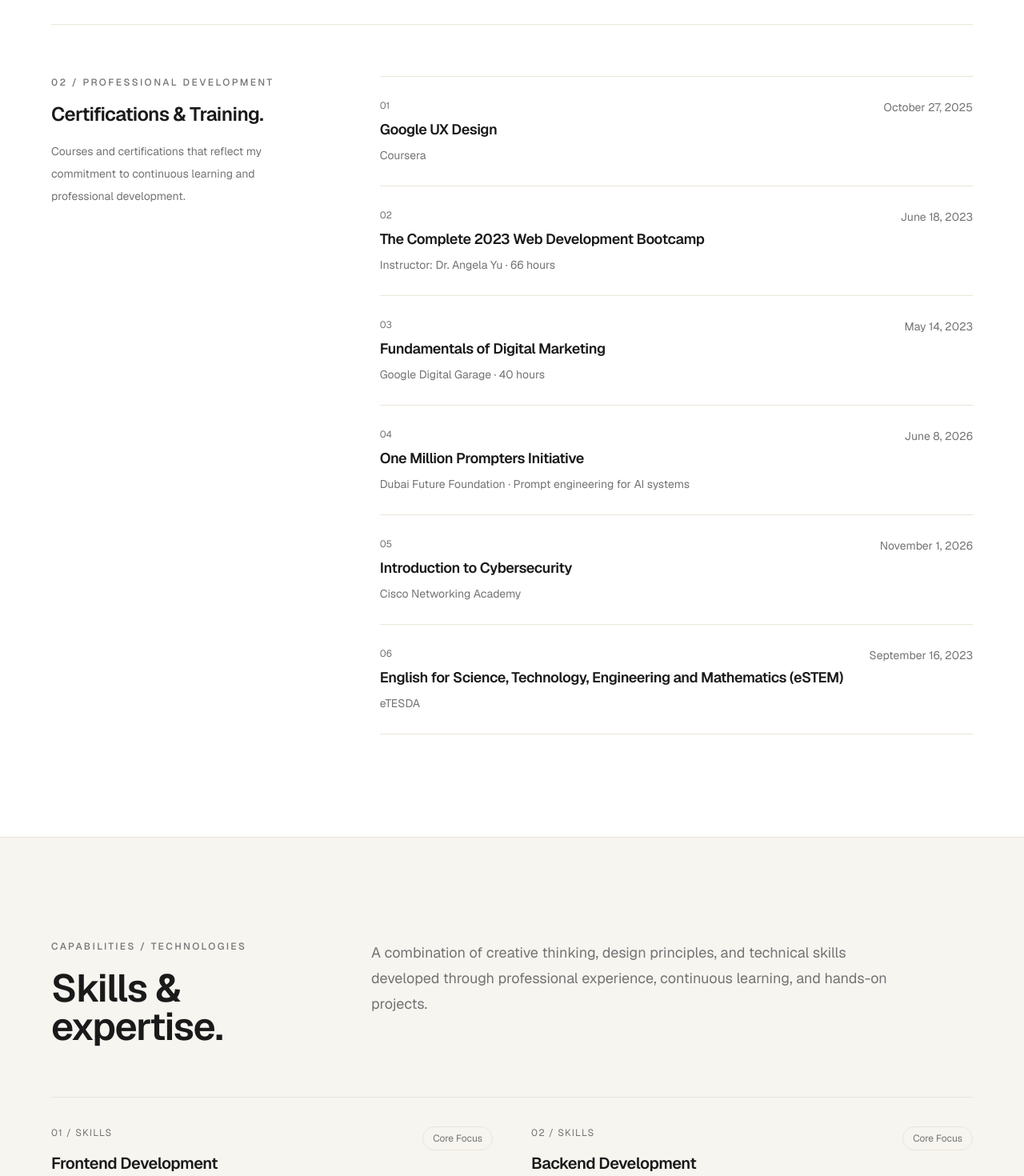
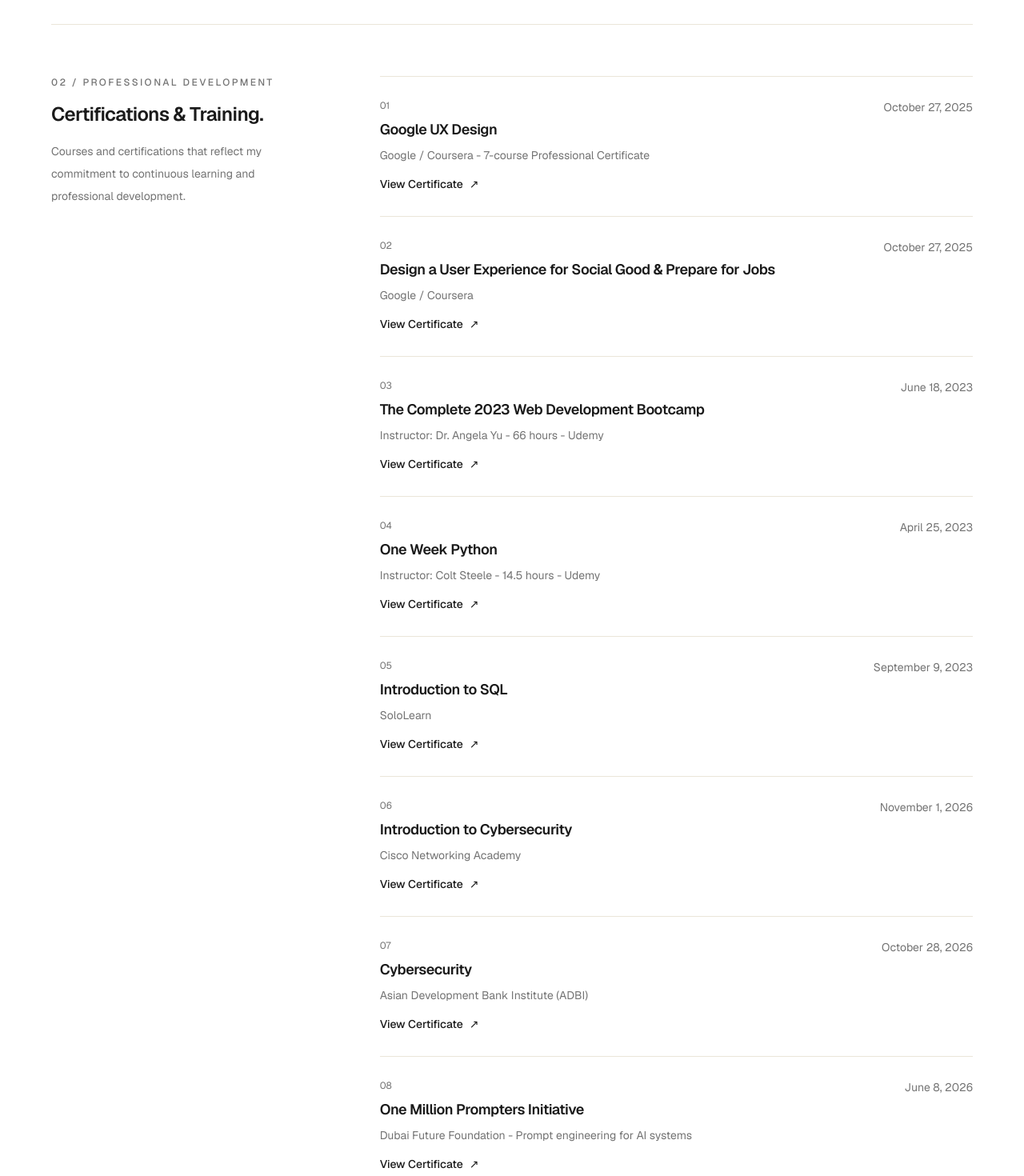
Before and after one commit to bongalonmuhammadmichael-png/developermustafa, a Next.js app: page / in a window 1280 px wide. Shown: the part 5920-7390 px from the top of the page at 80% size. Built offline with nearby package versions, Linux system fonts and the light colour scheme.

Commit message:
Complete certification section with 11 certificate links

```diff
--- a/src/components/sections/Education.tsx
+++ b/src/components/sections/Education.tsx
@@ -1,49 +1,106 @@
+
+type Certification = {
+  title: string;
+  organization: string;
+  date: string;
+  certificateUrl: string | null;
+};
+
 const education = [
   {
     qualification: "Bachelor of Multimedia Arts",
     institution: "CIIT College of Arts and Technology",
-    period: "2016 — 2020",
+    period: "2016 - 2020",
     type: "Degree",
   },
   {
     qualification: "Communication Excellence Academic",
     institution: "American Institute for English Proficiency (AIEP)",
-    period: "November 2025 — February 2026",
+    period: "November 2025 - February 2026",
     type: "Academic Program",
   },
 ];
 
-const certifications = [
+const certifications: Certification[] = [
   {
     title: "Google UX Design",
-    organization: "Coursera",
+    organization: "Google / Coursera - 7-course Professional Certificate",
     date: "October 27, 2025",
+    certificateUrl:
+      "/certificates/08-google-ux-design-professional-certificate.pdf",
+  },
+  {
+    title: "Design a User Experience for Social Good & Prepare for Jobs",
+    organization: "Google / Coursera",
+    date: "October 27, 2025",
+    certificateUrl:
+      "/certificates/09-google-ux-design-social-good-course.pdf",
   },
   {
     title: "The Complete 2023 Web Development Bootcamp",
-    organization: "Instructor: Dr. Angela Yu · 66 hours",
+    organization: "Instructor: Dr. Angela Yu - 66 hours - Udemy",
     date: "June 18, 2023",
+    certificateUrl:
+      "/certificates/04-complete-web-development-bootcamp.pdf",
   },
   {
-    title: "Fundamentals of Digital Marketing",
-    organization: "Google Digital Garage · 40 hours",
-    date: "May 14, 2023",
+    title: "One Week Python",
+    organization: "Instructor: Colt Steele - 14.5 hours - Udemy",
+    date: "April 25, 2023",
+    certificateUrl: "/certificates/03-one-week-python.pdf",
   },
   {
-    title: "One Million Prompters Initiative",
-    organization: "Dubai Future Foundation · Prompt engineering for AI systems",
-    date: "June 8, 2026",
-    certificateUrl: "/certificates/01-one-million-prompters.pdf",
+    title: "Introduction to SQL",
+    organization: "SoloLearn",
+    date: "September 9, 2023",
+    certificateUrl: "/certificates/10-introduction-to-sql.pdf",
   },
   {
     title: "Introduction to Cybersecurity",
     organization: "Cisco Networking Academy",
     date: "November 1, 2026",
+    certificateUrl:
+      "/certificates/11-cisco-introduction-to-cybersecurity.pdf",
   },
   {
-    title: "English for Science, Technology, Engineering and Mathematics (eSTEM)",
-    organization: "eTESDA",
+    title: "Cybersecurity",
+    organization: "Asian Development Bank Institute (ADBI)",
+    date: "October 28, 2026",
+    certificateUrl: "/certificates/02-adbi-cybersecurity.pdf",
+  },
+  {
+    title: "One Million Prompters Initiative",
+    organization:
+      "Dubai Future Foundation - Prompt engineering for AI systems",
+    date: "June 8, 2026",
+    certificateUrl: "/certificates/01-one-million-prompters.pdf",
+  },
+  {
+    title:
+      "English for Science, Technology, Engineering and Mathematics (eSTEM)",
+    organization: "TESDA",
     date: "September 16, 2023",
+    certificateUrl: "/certificates/05-tesda-estem.pdf",
+  },
+  {
+    title: "English for Business and Entrepreneurship",
+    organization: "TESDA",
+    date: "October 4, 2023",
+    certificateUrl:
+      "/certificates/06-tesda-english-business-entrepreneurship.pdf",
+  },
+  {
+    title: "SMART Technopreneurship 101",
+    organization: "TESDA",
+    date: "September 19, 2023",
+    certificateUrl:
+      "/certificates/07-tesda-smart-technopreneurship-101.pdf",
+  },
+  {
+    title: "Fundamentals of Digital Marketing",
+    organization: "Google Digital Garage - 40 hours",
+    date: "May 14, 2023",
+    certificateUrl: null,
   },
 ];
 
@@ -152,6 +209,22 @@ export default function Education() {
                   <p className="mt-2 text-sm text-muted">
                     {item.organization}
                   </p>
+
+                  {item.certificateUrl ? (
+                    <a
+                      href={item.certificateUrl}
+                      target="_blank"
+                      rel="noopener noreferrer"
+                      className="mt-4 inline-flex items-center gap-2 text-sm font-medium text-accent transition-opacity hover:opacity-70"
+                    >
+                      View Certificate
+                      <span aria-hidden="true">↗</span>
+                    </a>
+                  ) : (
+                    <p className="mt-4 text-xs text-muted">
+                      Certificate not attached
+                    </p>
+                  )}
                 </div>
 
                 <p className="text-sm text-muted sm:text-right">
```
